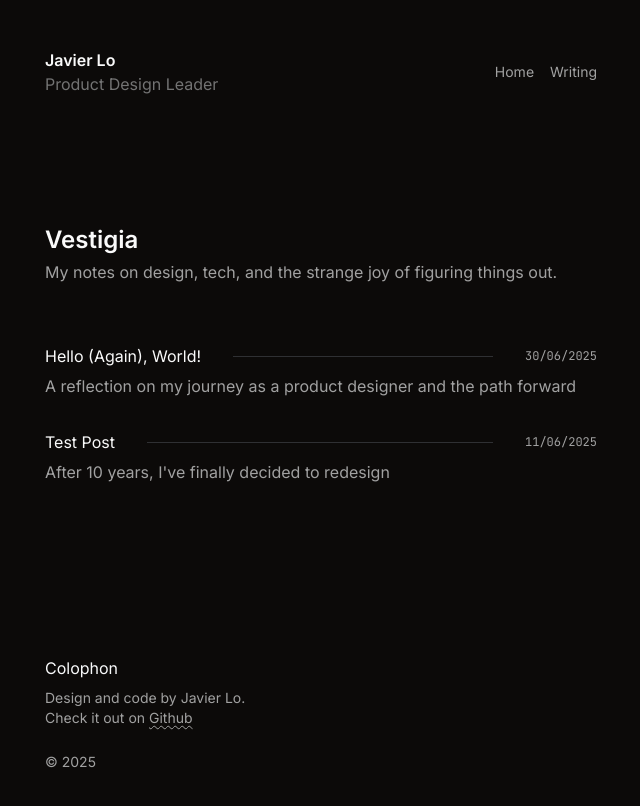
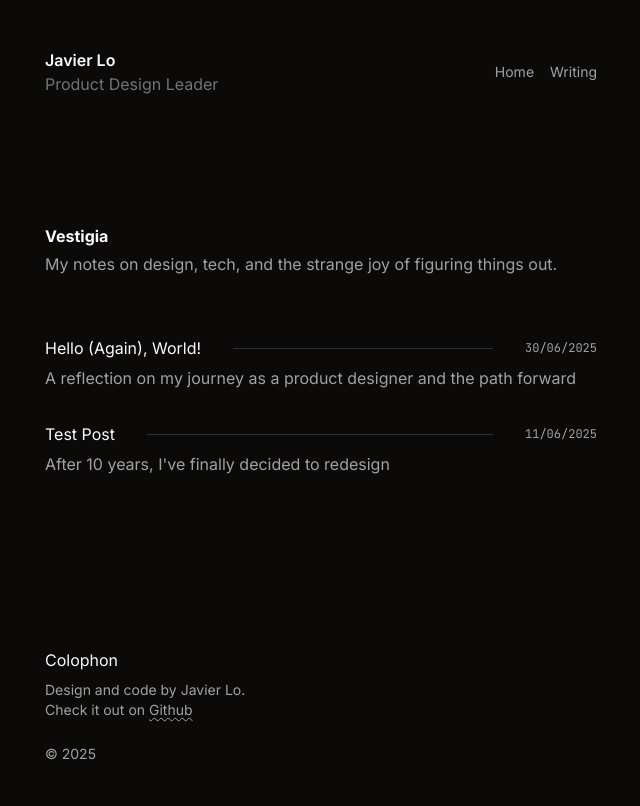
Before and after one commit to javierlocp/Personal-site, a React (Vite) app: page /blog in a window 1280 px wide. Shown: the top 806 px of the page, without its empty margins (319-959 px from the left). Built offline with nearby package versions, Linux system fonts and the light colour scheme.

Commit message:
Resize blog page title

```diff
--- a/src/pages/Blog/Blog.jsx
+++ b/src/pages/Blog/Blog.jsx
@@ -5,7 +5,7 @@ const Blog = () => {
   return (
     <>
       <div className="mb-12 flex flex-col gap-1">
-        <h1 className="text-neutral-50">Vestigia</h1>
+        <h1 className="text-base font-bold text-neutral-50">Vestigia</h1>
         <p className="text-neutral-400">My notes on design, tech, and the strange joy of figuring things out.</p>
       </div>
       <ul>
```
